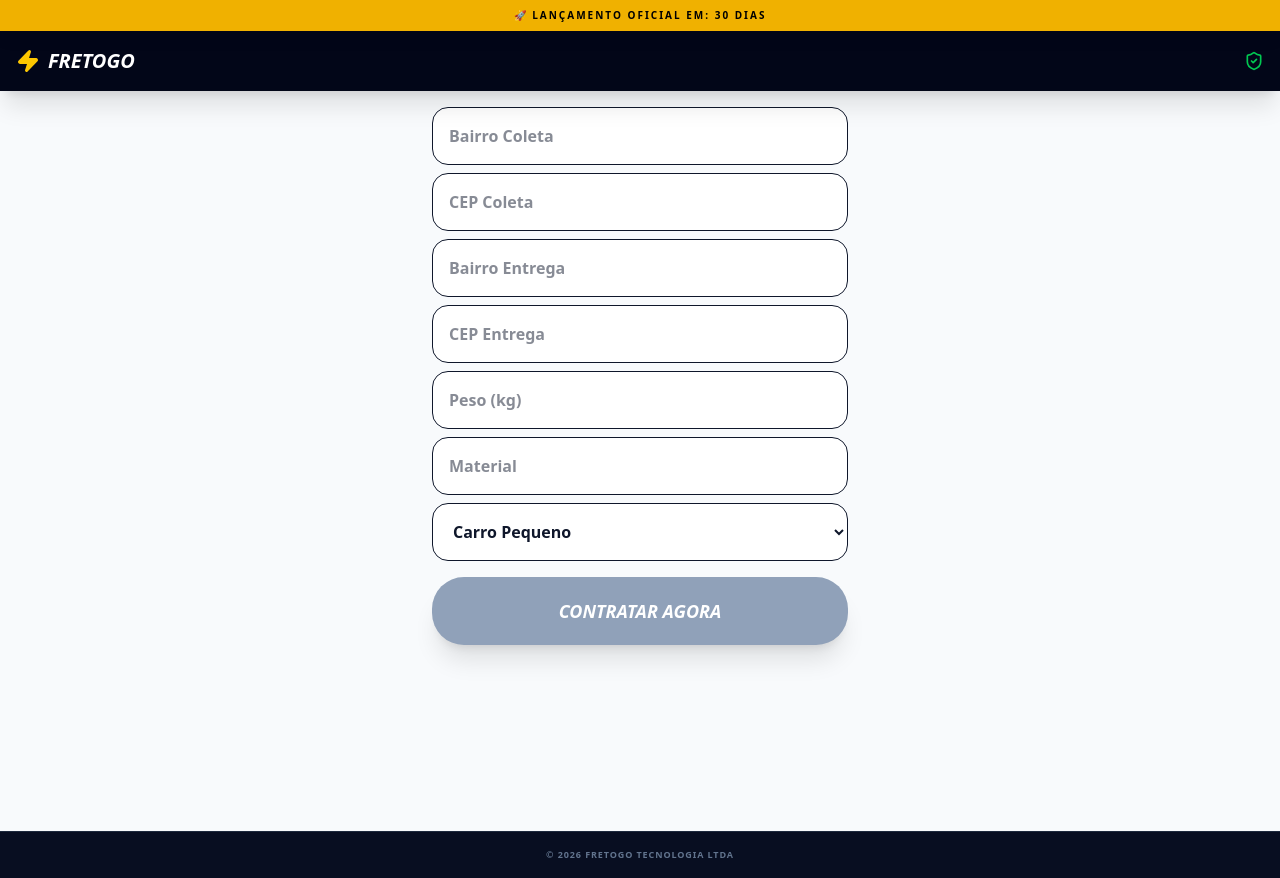
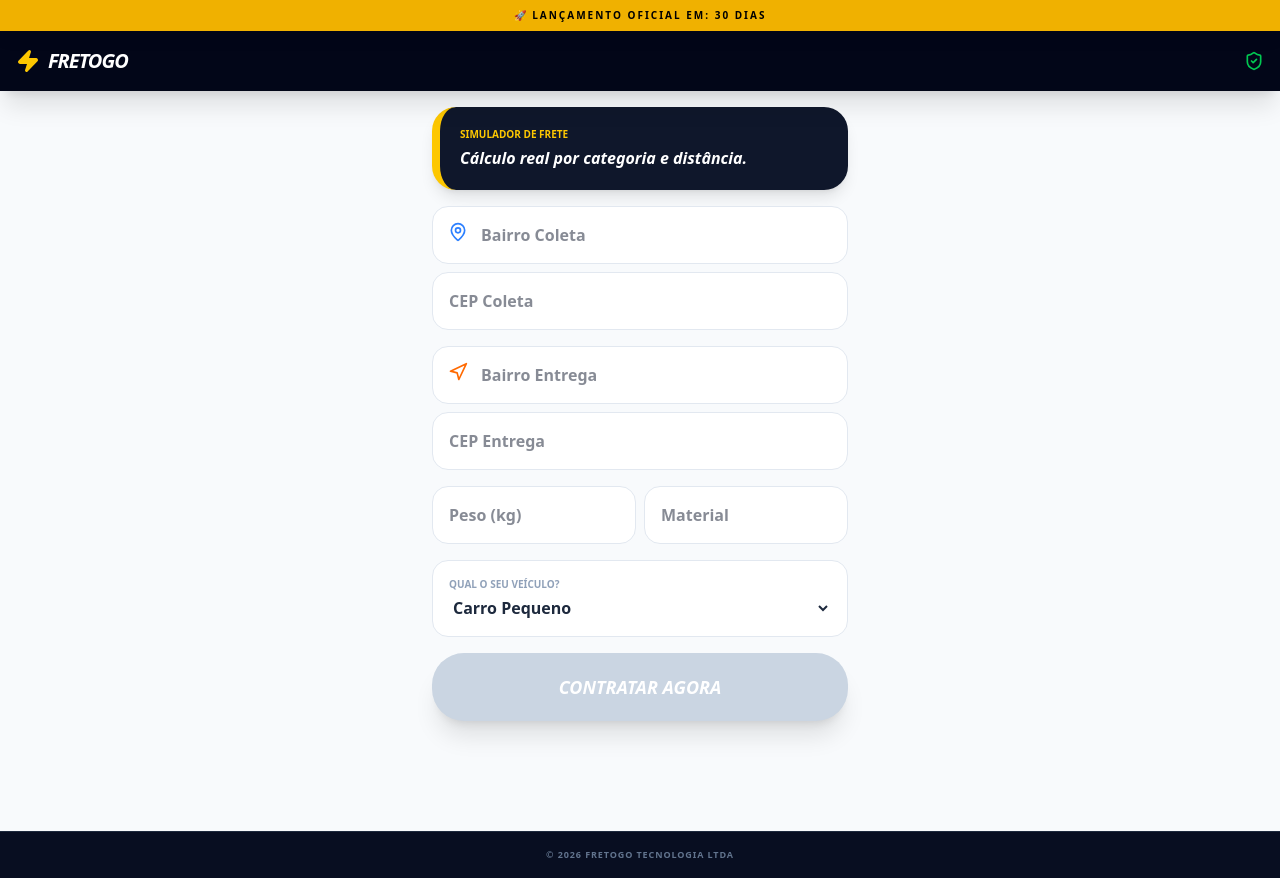
Before and after one commit to rodrigovtr38-hash/FRETEMAX, a React (Vite) app in the folder fretemax-projeto-final/: page /cliente in a window 1280 px wide. Built offline with nearby package versions, Linux system fonts and the light colour scheme.

Commit message:
Update Cliente.tsx

```diff
--- a/fretemax-projeto-final/src/pages/Cliente.tsx
+++ b/fretemax-projeto-final/src/pages/Cliente.tsx
@@ -20,6 +20,7 @@ export default function Cliente() {
   const valorRepasseMotorista = valorTotalBruto * 0.80;
   const margemFretogo = valorTotalBruto * 0.20;
 
+  // PWA Install
   useEffect(() => {
     const handleBeforeInstall = (e: any) => { e.preventDefault(); setDeferredPrompt(e); };
     window.addEventListener('beforeinstallprompt', handleBeforeInstall);
@@ -28,11 +29,33 @@ export default function Cliente() {
 
   const handleInstallPWA = () => { if (deferredPrompt) { deferredPrompt.prompt(); setDeferredPrompt(null); } };
 
+  // Recupera o ID do Pedido caso o usuário dê F5 na página
+  useEffect(() => {
+    const savedOrderId = localStorage.getItem('fretogo_current_order');
+    if (savedOrderId && !currentOrderId) {
+      setCurrentOrderId(savedOrderId);
+      setStep('busca'); // Força a tela de busca se houver um pedido salvo
+    }
+  }, []);
+
+  // Escuta o Firestore (A Fonte da Verdade)
   useEffect(() => {
     if (!currentOrderId) return;
+
     const unsub = onSnapshot(doc(db, 'fretes', currentOrderId), (docSnap) => {
-      if (docSnap.exists()) setOrderData(docSnap.data());
+      if (docSnap.exists()) {
+        const data = docSnap.data();
+        setOrderData(data);
+
+        // Limpa o cache se o pedido for finalizado, cancelado ou falhar
+        if (['finalizado', 'cancelado', 'erro_pagamento'].includes(data.status)) {
+            localStorage.removeItem('fretogo_current_order');
+        }
+      }
+    }, (error) => {
+        console.error("Erro ao ler o frete:", error);
     });
+
     return () => unsub();
   }, [currentOrderId]);
 
@@ -40,6 +63,7 @@ export default function Cliente() {
     if (loadingPay || dist <= 0) return;
     setLoadingPay(true);
     setStep('busca');
+
     try {
       const docRef = await addDoc(collection(db, 'fretes'), {
         distancia: dist, veiculo: vehicle,
@@ -54,7 +78,9 @@ export default function Cliente() {
         logs: [{ tipo: 'criado', data: new Date().toISOString() }],
         createdAt: serverTimestamp()
       });
+
       setCurrentOrderId(docRef.id);
+      localStorage.setItem('fretogo_current_order', docRef.id); // Salva no celular do cliente
 
       const res = await fetch('/api/pagamento', {
         method: 'POST', headers: { 'Content-Type': 'application/json' },
@@ -63,83 +89,109 @@ export default function Cliente() {
       const data = await res.json();
 
       if (data.url) window.location.href = data.url;
-      else throw new Error("Sem URL");
+      else throw new Error("Sem URL do Mercado Pago");
+
     } catch (e) {
-      alert("Erro de conexão.");
+      alert("Falha ao processar pagamento. Tente novamente.");
       setStep('form');
       setLoadingPay(false);
+      localStorage.removeItem('fretogo_current_order');
+      setCurrentOrderId(null);
     }
   };
 
-  const handleReset = () => { setStep('form'); setCurrentOrderId(null); setLoadingPay(false); setOrderData(null); };
+  const handleReset = () => {
+      setStep('form');
+      setCurrentOrderId(null);
+      setLoadingPay(false);
+      setOrderData(null);
+      localStorage.removeItem('fretogo_current_order');
+  };
 
   return (
     <div className="min-h-screen bg-slate-50 font-sans text-slate-900 pb-10">
       {deferredPrompt && (
         <div className="bg-blue-600 p-3 flex items-center justify-between px-6 sticky top-0 z-[60] shadow-lg">
-          <span className="text-[10px] font-bold text-white uppercase">Baixar App</span>
-          <button onClick={handleInstallPWA} className="bg-white text-blue-600 text-[10px] font-black px-4 py-1 rounded-full uppercase">Instalar</button>
+          <span className="text-[10px] font-bold text-white uppercase">Baixar App FreteGO</span>
+          <button onClick={handleInstallPWA} className="bg-white text-blue-600 text-[10px] font-black px-4 py-1 rounded-full uppercase shadow-sm">Instalar</button>
         </div>
       )}
 
       <nav className="bg-slate-950 p-4 flex items-center justify-between shadow-xl sticky top-0 z-50">
         <div className="flex items-center gap-2 text-white">
-          {(step === 'busca') && <ArrowLeft onClick={handleReset} className="cursor-pointer w-6 h-6 mr-2" />}
+          {(step === 'busca') && <ArrowLeft onClick={handleReset} className="cursor-pointer w-6 h-6 mr-2 active:scale-90 transition-transform" />}
           <Zap className="text-yellow-400 w-6 h-6 fill-yellow-400" />
-          <span className="font-black text-xl italic uppercase">FRETOGO</span>
+          <span className="font-black text-xl italic uppercase tracking-tighter">FRETOGO</span>
         </div>
         <ShieldCheck className="text-green-500 w-5 h-5" />
       </nav>
 
       <div className="max-w-md mx-auto px-4 mt-4">
         {step === 'busca' ? (
-          <div className="bg-white rounded-[2.5rem] p-8 text-center shadow-2xl">
+          <div className="bg-white rounded-[2.5rem] p-8 text-center shadow-2xl border border-slate-100">
             {orderData?.status === 'erro_pagamento' ? (
               <div className="animate-in fade-in">
                 <XCircle className="text-red-500 w-16 h-16 mx-auto mb-4" />
-                <h2 className="text-xl font-black uppercase">Pagamento Recusado</h2>
-                <button onClick={handleReset} className="w-full bg-slate-900 text-white py-4 rounded-xl font-black mt-6 flex gap-2 justify-center">
+                <h2 className="text-xl font-black uppercase text-slate-900">Pagamento Recusado</h2>
+                <button onClick={handleReset} className="w-full bg-slate-900 text-white py-4 rounded-xl font-black mt-6 flex gap-2 justify-center shadow-lg active:scale-95 transition-transform">
                   <RefreshCw className="w-4 h-4" /> TENTAR NOVAMENTE
                 </button>
               </div>
             ) : ['aceito', 'coleta', 'em_transporte', 'entregue', 'aguardando_repasse', 'finalizado'].includes(orderData?.status) ? (
               <div className="animate-in zoom-in">
                 <Truck className="text-green-600 w-12 h-12 mx-auto mb-4" />
-                <h2 className="text-2xl font-black italic uppercase">Carga Segura!</h2>
+                <h2 className="text-2xl font-black italic uppercase text-slate-900">Carga Segura!</h2>
                 <div className="mt-4 space-y-1 text-sm font-bold text-slate-500">
                   {orderData.status === 'aceito' && <p>📦 Indo até o local de coleta.</p>}
                   {orderData.status === 'coleta' && <p>🚚 Carga coletada com sucesso.</p>}
                   {orderData.status === 'em_transporte' && <p>🛣️ Em rota de entrega.</p>}
                   {['entregue', 'aguardando_repasse', 'finalizado'].includes(orderData.status) && <p className="text-green-500">✅ Entrega Concluída!</p>}
                 </div>
-                <div className="mt-6 p-6 bg-slate-900 rounded-[2rem] text-white">
-                  <p className="text-[10px] font-bold text-blue-400 uppercase">Motorista</p>
+                <div className="mt-6 p-6 bg-slate-900 rounded-[2rem] text-white shadow-inner">
+                  <p className="text-[10px] font-bold text-blue-400 uppercase tracking-widest">Motorista</p>
                   <p className="text-2xl font-black mb-4">{orderData.motoristaNome}</p>
-                  <button onClick={() => window.open(`https://wa.me/55${orderData.motoristaZap?.replace(/\D/g,'')}?text=Olá!`)} className="w-full bg-green-500 py-4 rounded-xl font-black">WHATSAPP</button>
+                  <button onClick={() => window.open(`https://wa.me/55${orderData.motoristaZap?.replace(/\D/g,'')}?text=Olá, sou seu cliente do FRETOGO!`)} className="w-full bg-green-500 py-4 rounded-xl font-black uppercase italic shadow-lg active:scale-95 transition-transform">WHATSAPP</button>
                 </div>
               </div>
             ) : (
               <div className="py-8">
                 {orderData?.status === 'aguardando_motorista' ? <Package className="text-blue-600 w-12 h-12 mx-auto mb-6 animate-bounce" /> : <Loader2 className="text-blue-600 w-12 h-12 mx-auto mb-6 animate-spin" />}
-                <h2 className="text-xl font-black italic uppercase">{orderData?.status === 'aguardando_motorista' ? "Buscando Motoristas..." : "Processando..."}</h2>
+                <h2 className="text-xl font-black italic uppercase tracking-tighter text-slate-900">
+                    {orderData?.status === 'aguardando_motorista' ? "Buscando Motoristas..." : "Processando..."}
+                </h2>
               </div>
             )}
           </div>
         ) : (
           <div className="space-y-4">
-             <div className="grid gap-2">
-               <input className="w-full p-4 bg-white rounded-2xl font-bold border outline-none" placeholder="Bairro Coleta" onChange={e => setColeta({...coleta, bairro: e.target.value})} />
-               <input className="w-full p-4 bg-white rounded-2xl font-bold border outline-none" placeholder="CEP Coleta" onChange={e => setColeta({...coleta, cep: e.target.value})} />
-               <input className="w-full p-4 bg-white rounded-2xl font-bold border outline-none" placeholder="Bairro Entrega" onChange={e => setEntrega({...entrega, bairro: e.target.value})} />
-               <input className="w-full p-4 bg-white rounded-2xl font-bold border outline-none" placeholder="CEP Entrega" onChange={e => setEntrega({...entrega, cep: e.target.value})} />
-               <input className="p-4 bg-white rounded-2xl font-bold border outline-none" placeholder="Peso (kg)" onChange={e => setCarga({...carga, peso: e.target.value})} />
-               <input className="p-4 bg-white rounded-2xl font-bold border outline-none" placeholder="Material" onChange={e => setCarga({...carga, tipo: e.target.value})} />
-               <select className="w-full p-4 font-black bg-white border rounded-2xl" value={vehicle} onChange={e => setVehicle(e.target.value)}>
-                  {Object.keys(precos).map(v => <option key={v} value={v}>{v}</option>)}
-               </select>
+             <div className="bg-slate-900 p-5 rounded-3xl text-white border-l-8 border-yellow-400 shadow-lg animate-in fade-in">
+               <p className="text-[10px] font-black uppercase text-yellow-400 mb-1">Simulador de Frete</p>
+               <p className="text-base font-bold italic">Cálculo real por categoria e distância.</p>
             </div>
-            <button onClick={handleContratar} disabled={loadingPay || dist <= 0} className="w-full bg-slate-900 disabled:bg-slate-400 text-white font-black py-5 rounded-[2rem] text-lg uppercase italic shadow-xl">
-               {loadingPay ? 'PROCESSANDO...' : 'CONTRATAR AGORA'}
+             <div className="grid gap-2 animate-in slide-in-from-bottom-4">
+               <div className="relative">
+                  <MapPin className="absolute left-4 top-4 text-blue-500 w-5 h-5" />
+                  <input className="w-full p-4 pl-12 bg-white rounded-2xl font-bold border border-slate-200 outline-none focus:border-blue-500 transition-colors" placeholder="Bairro Coleta" onChange={e => setColeta({...coleta, bairro: e.target.value})} />
+               </div>
+               <input className="w-full p-4 bg-white rounded-2xl font-bold border border-slate-200 outline-none focus:border-blue-500 transition-colors" placeholder="CEP Coleta" onChange={e => setColeta({...coleta, cep: e.target.value})} />
+               <div className="relative mt-2">
+                  <Navigation className="absolute left-4 top-4 text-orange-500 w-5 h-5" />
+                  <input className="w-full p-4 pl-12 bg-white rounded-2xl font-bold border border-slate-200 outline-none focus:border-orange-500 transition-colors" placeholder="Bairro Entrega" onChange={e => setEntrega({...entrega, bairro: e.target.value})} />
+               </div>
+               <input className="w-full p-4 bg-white rounded-2xl font-bold border border-slate-200 outline-none focus:border-orange-500 transition-colors" placeholder="CEP Entrega" onChange={e => setEntrega({...entrega, cep: e.target.value})} />
+               <div className="grid grid-cols-2 gap-2 mt-2">
+                   <input className="p-4 bg-white rounded-2xl font-bold border border-slate-200 outline-none" placeholder="Peso (kg)" onChange={e => setCarga({...carga, peso: e.target.value})} />
+                   <input className="p-4 bg-white rounded-2xl font-bold border border-slate-200 outline-none" placeholder="Material" onChange={e => setCarga({...carga, tipo: e.target.value})} />
+               </div>
+               <div className="bg-white p-4 rounded-2xl border border-slate-200 mt-2">
+                   <p className="text-[10px] font-black uppercase text-slate-400 mb-1">Qual o seu veículo?</p>
+                   <select className="w-full font-black text-slate-800 text-base bg-transparent outline-none cursor-pointer" value={vehicle} onChange={e => setVehicle(e.target.value)}>
+                      {Object.keys(precos).map(v => <option key={v} value={v}>{v}</option>)}
+                   </select>
+               </div>
+            </div>
+            <button onClick={handleContratar} disabled={loadingPay || dist <= 0} className="w-full bg-blue-600 disabled:bg-slate-300 text-white font-black py-5 rounded-[2rem] text-lg uppercase italic shadow-xl active:scale-95 transition-all">
+               {loadingPay ? 'GERANDO PAGAMENTO...' : 'CONTRATAR AGORA'}
             </button>
           </div>
         )}
```
